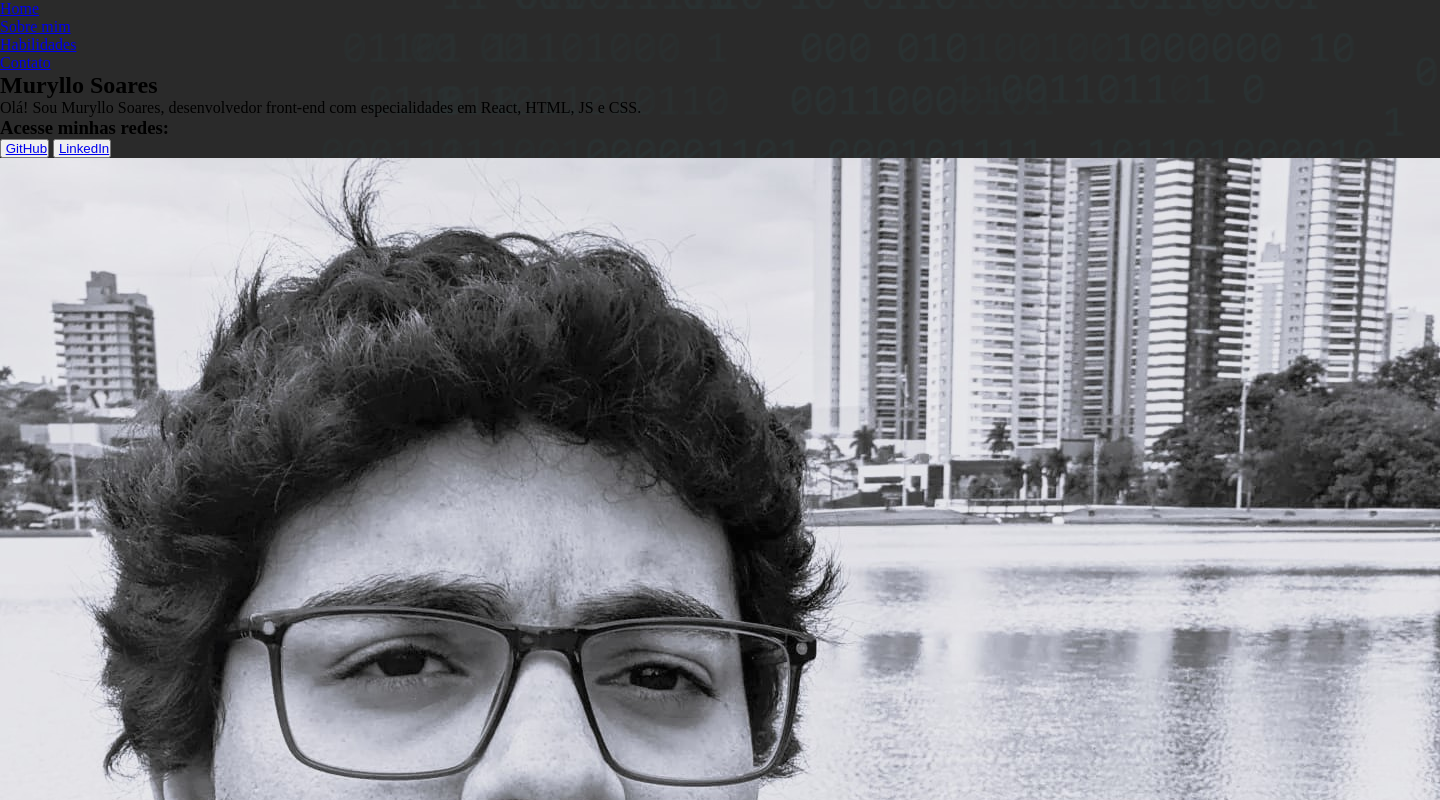
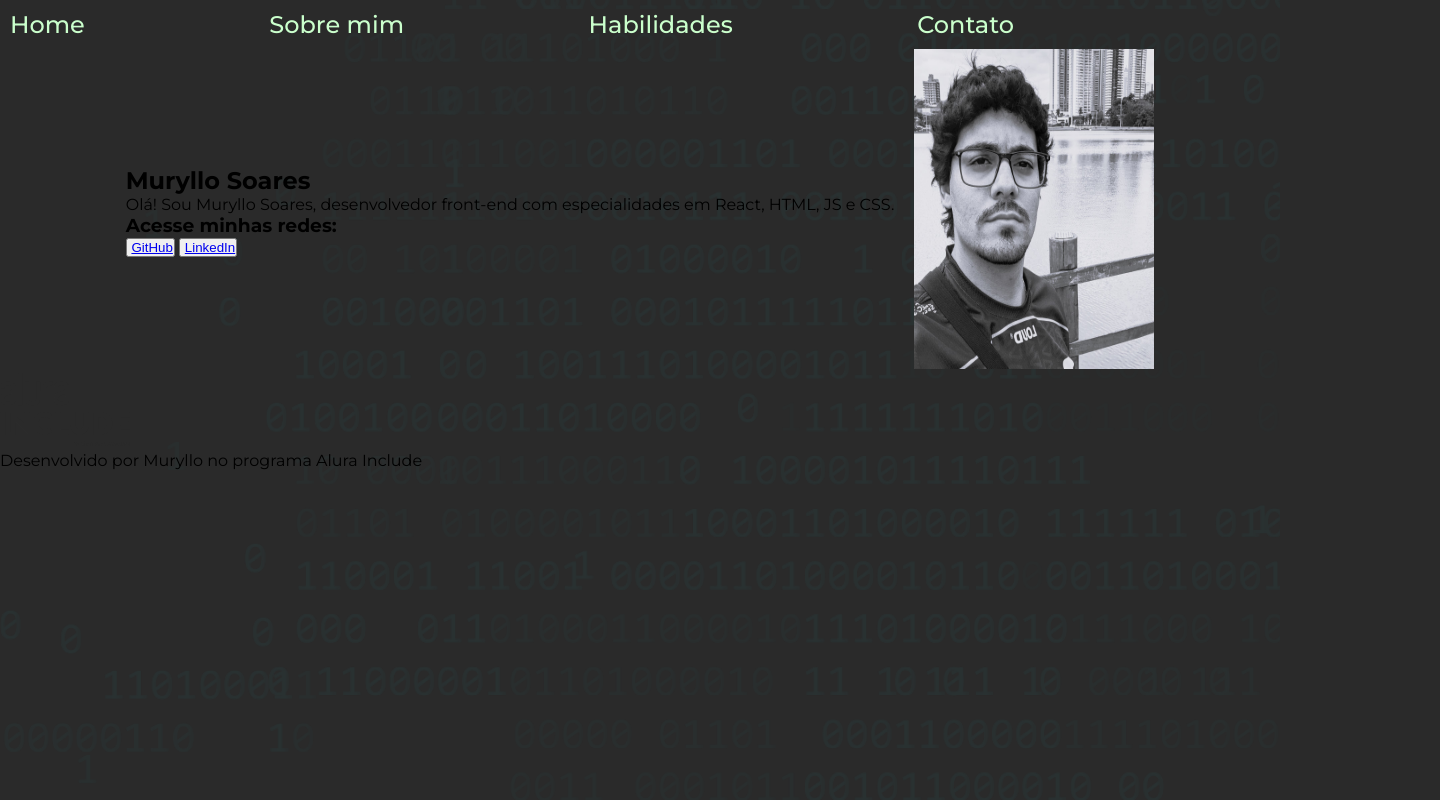
Before and after one commit to Muryllo-Soares/projeto-portfolio, a plain HTML site: page index.html in a window 1280 px wide. Shown: the top 800 px of the page, 1440 px wide, since content can reach past the window. Drawn offline with Linux system fonts and the light colour scheme.

Commit message:
estilizando a home do projeto

```diff
--- a/index.html
+++ b/index.html
@@ -4,12 +4,19 @@
     <meta charset="UTF-8">
     <meta name="viewport" content="width=device-width, initial-scale=1.0">
     <title>Portfólio</title>
+    <link rel="preconnect" href="https://fonts.googleapis.com">
+    <link rel="preconnect" href="https://fonts.gstatic.com" crossorigin>
+    <link href="https://fonts.googleapis.com/css2?family=Montserrat:ital,wght@0,100;0,200;0,300;0,400;0,500;0,600;0,700;0,800;0,900;1,100;1,200;1,300;1,400;1,500;1,600;1,700;1,800;1,900&display=swap" rel="stylesheet">
+    <link rel="preconnect" href="https://fonts.googleapis.com">
+    <link rel="preconnect" href="https://fonts.gstatic.com" crossorigin>
+    <link href="https://fonts.googleapis.com/css2?family=Krona+One&display=swap" rel="stylesheet">
     <link rel="stylesheet" href="styles/styles.css">
+    <link rel="stylesheet" href="styles/home.css">
 </head>
 <body>
     <header>
         <nav>
-            <ul>
+            <ul class="menu">
                 <li><a href="#">Home</a></li>
                 <li><a href="#">Sobre mim</a></li>
                 <li><a href="#">Habilidades</a></li>
@@ -17,13 +24,11 @@
             </ul>
         </nav>
     </header>
-    <main>
-        <section>
-            <div>
+    <main class="container_home">
+        <section class="section_home">
+            <div class="description">
                 <h2>Muryllo Soares</h2>
                 <p>Olá! Sou Muryllo Soares, desenvolvedor front-end com especialidades em React, HTML, JS e CSS.</p>
-            </div>
-            <div>
                 <h3>Acesse minhas redes:</h3>
                 <button>
                     <img src="" alt="">
@@ -35,7 +40,7 @@
                 </button>
             </div>
         </section>
-        <figure>
+        <figure class="image_profile">
             <img src="image/foto-perfil.jpg" alt="Foto Perfil">
         </figure>
     </main>
--- /dev/null
+++ b/styles/home.css
@@ -0,0 +1,32 @@
+  .menu{
+    width: 80vw;
+    display: flex;
+    flex-direction: row;
+    justify-content: space-between;
+    gap: 30px;
+    list-style: none;
+    padding: 10px;
+}
+
+.menu > li > a{
+    text-decoration: none;
+    font-weight: 500;
+    font-size:24px;
+    color: #CAFFCC;
+}
+
+.menu > li > a:hover{
+    text-decoration: underline;
+}
+.container_home{
+    display: flex;
+    flex-direction: row;
+    justify-content: center;
+    align-items: center;
+    gap: 20px;
+
+}
+.image_profile > img{
+    height: 320px;
+    width: 240px;
+}
--- a/styles/styles.css
+++ b/styles/styles.css
@@ -6,5 +6,6 @@
 body {
   background-image: url("../image/background-image.png");
   background-color: rgb(42, 42, 42);
+  font-family: 'Montserrat', sans-serif;
 
 }
```
